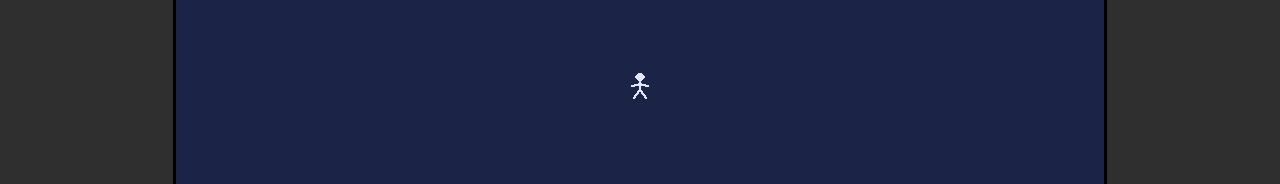
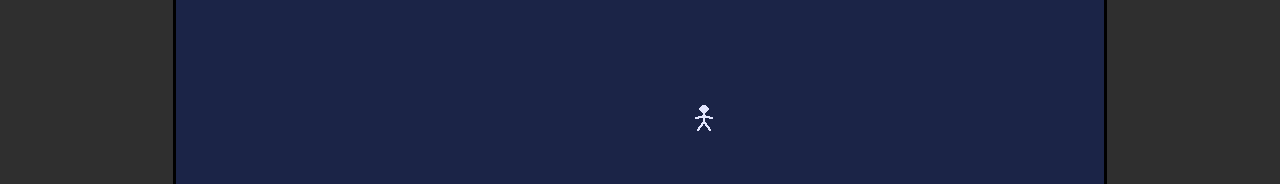
Before and after one commit to Robbysim37/portfolioWebsite, a React (Create React App) app in the folder portfolio-website/: page / in a window 1280 px wide. Shown: the part 314-498 px from the top of the page. Built offline with nearby package versions, Linux system fonts and the light colour scheme.

Commit message:
random walks moves

```diff
--- a/portfolio-website/src/components/pixelGrid/PixelContainer.js
+++ b/portfolio-website/src/components/pixelGrid/PixelContainer.js
@@ -1,40 +1,61 @@
 import {Stack,Box} from "@mui/material"
-import {useState} from "react"
+import {useState,useEffect} from "react"
 
 const PixelContainer = () => {
  const IMG_SIZE = 32
  const initializeGrid = () => {
     const columns = Math.floor(window.innerWidth * .75 / IMG_SIZE)
     const rows = Math.floor(window.innerHeight *  .75 / IMG_SIZE)
-    console.log(columns)
     const grid = []
     for (let i = 0; i < columns; i++){
         if( i === (columns - 1) && i % 2 === 1){
-            console.log(`hits at ${i}`)
             break
         }
         grid.push([])
         for(let j = 0; j < rows; j++){
             if(j === (rows - 1) && j % 2 === 1){
-                console.log(`hits at ${j}`)
                 break
             }
             grid[i].push({x:i+1,y:j+1})
         }
     }
-    return {
-        grid:grid,
-        gridHeight:grid[grid.length - 1].length,
-        gridWidth:grid.length
+    return grid
+ }
+ const [grid,setGrid] = useState(initializeGrid())
+ const [gridHeight, setGridHeight] = useState(grid[grid.length - 1].length)
+ const [gridWidth, setGridWidth] = useState(grid.length)
+ const [drawGuy, setDrawGuy] = useState({x: Math.ceil(gridWidth / 2),y: Math.ceil(gridHeight / 2)})
+
+ const SECONDS_MS = 1000
+
+ const renderGuy = (dir) => {
+    switch(dir){
+        case 0:
+            setDrawGuy({...drawGuy,x:drawGuy.x - 1})
+            break
+        case 1:
+            setDrawGuy({...drawGuy,y:drawGuy.y - 1})
+            break
+        case 2:
+            setDrawGuy({...drawGuy,x:drawGuy.x + 1})
+            break
+        case 3:
+            setDrawGuy({...drawGuy,y:drawGuy.y + 1})
+            break
+        default:
+            break
     }
+    console.log(drawGuy)
  }
 
- const [grid,setGrid] = useState(initializeGrid().grid)
- const [gridHeight, setGridHeight] = useState(initializeGrid().gridHeight)
- const [gridWidth, setGridWidth] = useState(initializeGrid().gridWidth)
- console.log(grid)
- console.log(gridWidth)
- console.log(gridHeight)
+ useEffect(() => {
+    const interval = setInterval(() => {
+        const dir = Math.floor(Math.random() * 4)
+        console.log(dir)
+        renderGuy(dir)
+      }, SECONDS_MS)
+      return () => clearInterval(interval)
+}, [renderGuy])
 
     return (
 
@@ -50,8 +71,8 @@ const PixelContainer = () => {
                     return (
                         <Stack direction={"column"}>
                             {col.map(cell => {
-                                if(cell.x === Math.ceil(gridWidth / 2)
-                                && cell.y === Math.ceil(gridHeight / 2)){
+                                if(cell.x === drawGuy.x
+                                && cell.y === drawGuy.y){
                                     return <img src="./pixels/randomGuy.png" alt="test"/>
                                 }else {
                                     return <div style={{height:32,width:32,backgroundColor:"#1b2447"}}></div>
```
